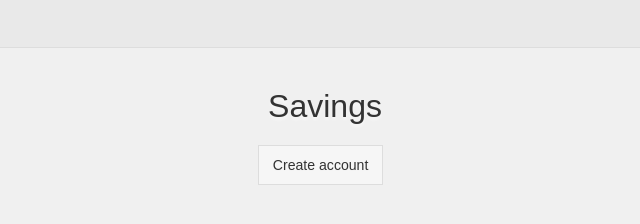
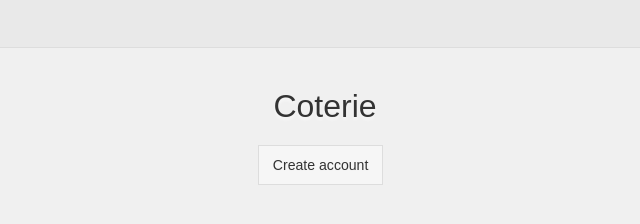
Before and after one commit to Gunzalez/savings, a website: page website/index.html in a window 1280 px wide. Shown: the full height of the page, 315-955 px from the left. Drawn offline with nearby package versions, Linux system fonts and the light colour scheme.

Commit message:
Name change from Savings to Coterie

```diff
--- a/website/index.html
+++ b/website/index.html
@@ -1,13 +1,13 @@
 <!DOCTYPE html>
 <html>
 <head>
-    <title>Savings</title>
+    <title>Coterie</title>
     <meta name="viewport" content="width=device-width initial-scale=1.0 maximum-scale=1.0 user-scalable=no" />
 
     <link rel="shortcut icon" href="favicon.ico" type="image/x-icon">
     <link rel="icon" href="favicon.ico" type="image/x-icon">
 
-    <meta name="apple-mobile-web-app-title" content="Savings">
+    <meta name="apple-mobile-web-app-title" content="Coterie">
     <meta name="apple-mobile-web-app-capable" content="yes">
     <meta name="apple-mobile-web-app-status-bar-style" content="black">
     <link rel="apple-touch-icon" href="app-icon.png">
@@ -30,7 +30,7 @@
     </div>
 
     <div role="main" class="ui-content main-content">
-        <h2 class="page-title">Savings</h2>
+        <h2 class="page-title">Coterie</h2>
 
         <div style="text-align: center">
 
@@ -58,7 +58,7 @@
         <!--<a href="#"-->
            <!--class="ui-naked-btn ui-btn ui-btn-icon-left ui-icon-carat-l ui-nodisc-icon ui-alt-icon ui-btn-icon-notext"-->
            <!--data-rel="back">Back</a>-->
-        <h1>Savings</h1>
+        <h1>Coterie</h1>
     </div>
 
     <div role="main" class="ui-content main-content">
@@ -102,7 +102,7 @@
         <a href="#"
            class="ui-naked-btn ui-btn ui-btn-icon-left ui-icon-carat-l ui-nodisc-icon ui-alt-icon ui-btn-icon-notext"
            data-rel="back">Back</a>
-        <h1>Savings</h1>
+        <h1>Coterie</h1>
     </div>
 
     <div role="main" class="ui-content main-content">
@@ -147,7 +147,7 @@
         <a href="#"
            class="ui-naked-btn ui-btn ui-btn-icon-left ui-icon-carat-l ui-nodisc-icon ui-alt-icon ui-btn-icon-notext"
            data-rel="back">Back</a>
-        <h1>Savings</h1>
+        <h1>Coterie</h1>
     </div>
 
     <div role="main" class="ui-content main-content">
@@ -191,7 +191,7 @@
         <a href="#"
            class="ui-naked-btn ui-btn ui-btn-icon-left ui-icon-carat-l ui-nodisc-icon ui-alt-icon ui-btn-icon-notext"
            data-rel="back">Back</a>
-        <h1>Savings</h1>
+        <h1>Coterie</h1>
     </div>
 
     <div role="main" class="ui-content main-content">
@@ -235,7 +235,7 @@
         <!--<a href="#"-->
         <!--class="ui-naked-btn ui-btn ui-btn-icon-left ui-icon-carat-l ui-nodisc-icon ui-alt-icon ui-btn-icon-notext"-->
         <!--data-rel="back">Back</a>-->
-        <h1>Savings</h1>
+        <h1>Coterie</h1>
     </div>
 
     <div role="main" class="ui-content main-content">
@@ -271,7 +271,7 @@
     <div data-role="header" data-position="fixed">
         <a href="#screen-admin-landing"
            class="ui-naked-btn ui-btn ui-btn-icon-left ui-icon-carat-l ui-nodisc-icon ui-alt-icon ui-btn-icon-notext">Back</a>
-        <h1>Savings</h1>
+        <h1>Coterie</h1>
     </div>
 
     <div role="main" class="ui-content main-content">
@@ -297,7 +297,7 @@
         <a href="#"
            class="ui-naked-btn ui-btn ui-btn-icon-left ui-icon-carat-l ui-nodisc-icon ui-alt-icon ui-btn-icon-notext"
            data-rel="back">Back</a>
-        <h1>Savings</h1>
+        <h1>Coterie</h1>
     </div>
 
     <div role="main" class="ui-content main-content">
@@ -396,7 +396,7 @@
         <a href="#"
            class="ui-naked-btn ui-btn ui-btn-icon-left ui-icon-carat-l ui-nodisc-icon ui-alt-icon ui-btn-icon-notext"
            data-rel="back">Back</a>
-        <h1>Savings</h1>
+        <h1>Coterie</h1>
     </div>
 
     <div role="main" class="ui-content main-content">
@@ -452,7 +452,7 @@
     <div data-role="header" data-position="fixed">
         <a href="#screen-admin-landing"
            class="ui-naked-btn ui-btn ui-btn-icon-left ui-icon-carat-l ui-nodisc-icon ui-alt-icon ui-btn-icon-notext">Back</a>
-        <h1>Savings</h1>
+        <h1>Coterie</h1>
     </div>
 
     <div role="main" class="ui-content main-content">
@@ -477,7 +477,7 @@
     <div data-role="header" data-position="fixed">
         <!--<a href="#screen-admin-landing"-->
            <!--class="ui-naked-btn ui-btn ui-btn-icon-left ui-icon-carat-l ui-nodisc-icon ui-alt-icon ui-btn-icon-notext">Back</a>-->
-        <h1>Savings</h1>
+        <h1>Coterie</h1>
     </div>
 
     <div role="main" class="ui-content main-content">
@@ -495,7 +495,7 @@
     <div data-role="header" data-position="fixed">
         <a href="#screen-saving-plans"
            class="ui-naked-btn ui-btn ui-btn-icon-left ui-icon-carat-l ui-nodisc-icon ui-alt-icon ui-btn-icon-notext">Back</a>
-        <h1>Savings</h1>
+        <h1>Coterie</h1>
     </div>
 
     <div role="main" class="ui-content main-content">
```
Also changed, not shown: develop/pages/index.html (+2 -2 lines), develop/templates/partials/add-saver.html (+1 -1 lines), develop/templates/partials/admin-landing.html (+1 -1 lines), develop/templates/partials/create-plan.html (+1 -1 lines), develop/templates/partials/deleting-account.html (+1 -1 lines), develop/templates/partials/first-name.html (+1 -1 lines), develop/templates/partials/first-screen.html (+1 -1 lines), develop/templates/partials/friends-family.html (+1 -1 lines), develop/templates/partials/last-name.html (+1 -1 lines), develop/templates/partials/phone-number.html (+1 -1 lines), develop/templates/partials/pin-code.html (+1 -1 lines), develop/templates/partials/plan-details.html (+1 -1 lines), develop/templates/partials/saving-plans.html (+1 -1 lines).
